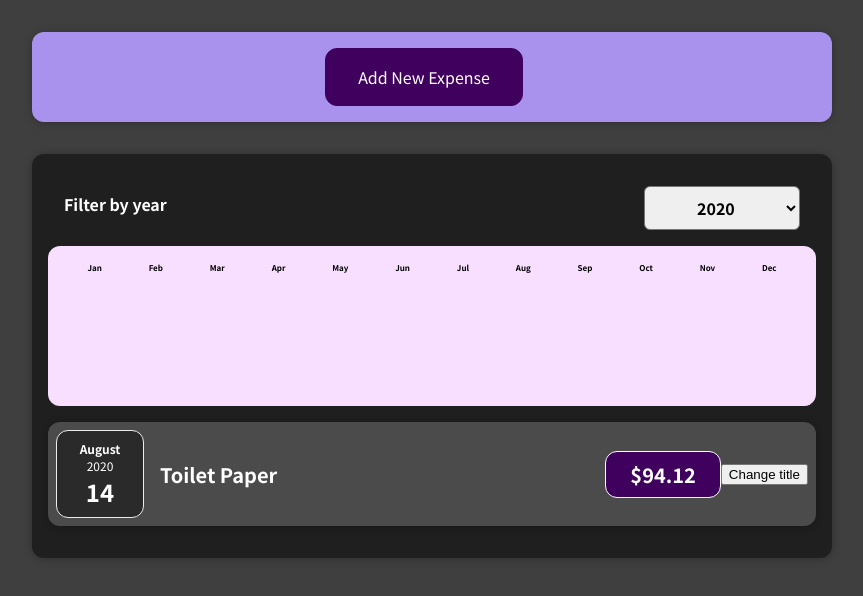
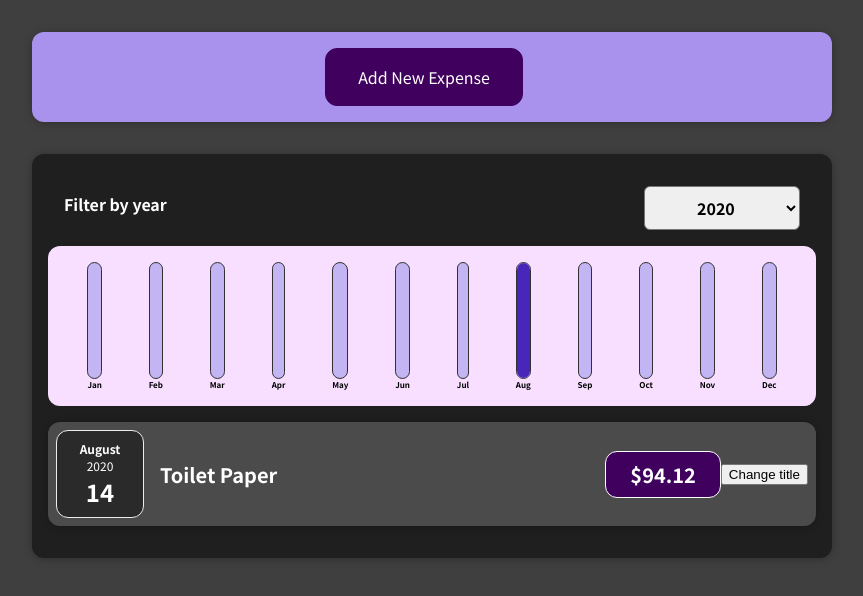
Before and after one commit to GabrielOliveira-1/expenses-app, a React (Create React App) app: page / in a window 1280 px wide. Shown: the top 596 px of the page, without its empty margins (208-1071 px from the left). Built offline with nearby package versions, Linux system fonts and the light colour scheme.

Commit message:
Debug Chart
- Debug chart rendering problem

```diff
--- a/src/Components/Chart/Chart.js
+++ b/src/Components/Chart/Chart.js
@@ -9,16 +9,14 @@ const Chart = (props) => {
 
   return (
     <div className="chart">
-      {props.dataPoints.map((dataPoint) => {
-        return (
+      {props.dataPoints.map((dataPoint) => (
         <ChartBar
           key={dataPoint.label}
           value={dataPoint.value}
           maxValue={totalMaximum}
           label={dataPoint.label}
         />
-        );
-      })}
+      ))}
     </div>
   );
 };
--- a/src/Components/Chart/ChartBar.js
+++ b/src/Components/Chart/ChartBar.js
@@ -7,9 +7,10 @@ const ChartBar = (props) => {
   if (props.maxValue > 0) {
     barFillHeight = Math.round((props.value / props.maxValue) * 100) + "%";
   }
+
   return (
     <div className="chart-bar">
-      <div className="chart=bar__inner">
+      <div className="chart-bar__inner">
         <div
           className="chart-bar__fill"
           style={{ height: barFillHeight }}
--- a/src/Components/Expenses/ExpensesChart.js
+++ b/src/Components/Expenses/ExpensesChart.js
@@ -21,7 +21,6 @@ const ExpensesChart = (props) => {
     const expenseMonth = expense.date.getMonth(); // January is 0, February is 1 and so on
     chartDataPoints[expenseMonth].value += expense.amount;
   }
-
   return <Chart dataPoints={chartDataPoints} />;
 };
 
--- a/src/Components/NewExpense/ExpenseForm.js
+++ b/src/Components/NewExpense/ExpenseForm.js
@@ -48,7 +48,7 @@ const ExpenseForm = (props) => {
 
     const expenseData = {
       title: enteredTitle,
-      amount: enteredAmount,
+      amount: +enteredAmount,
       date: new Date(enteredDate + "T00:00"),
     };
 
```
Lines whose indentation alone changed are shown as unchanged.
